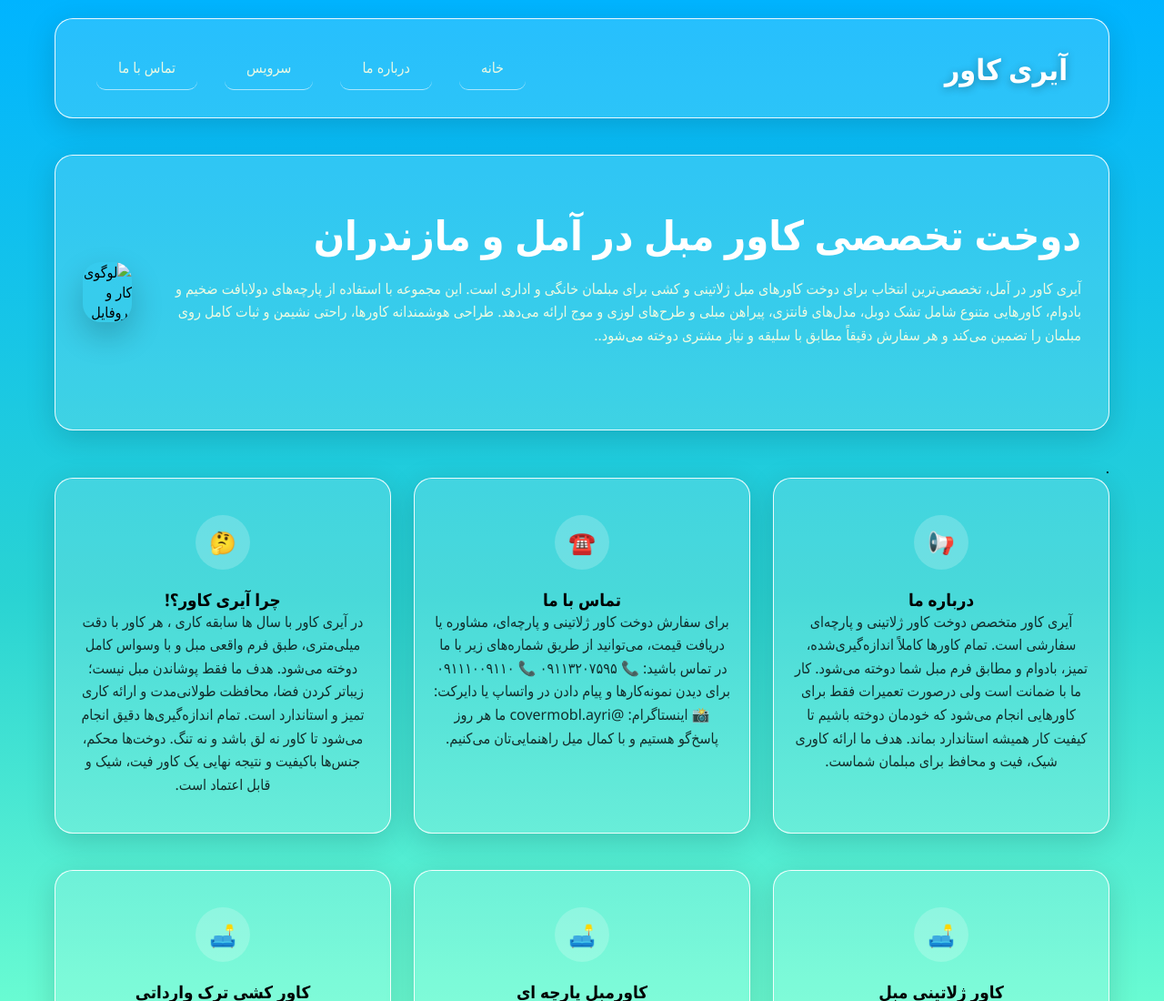
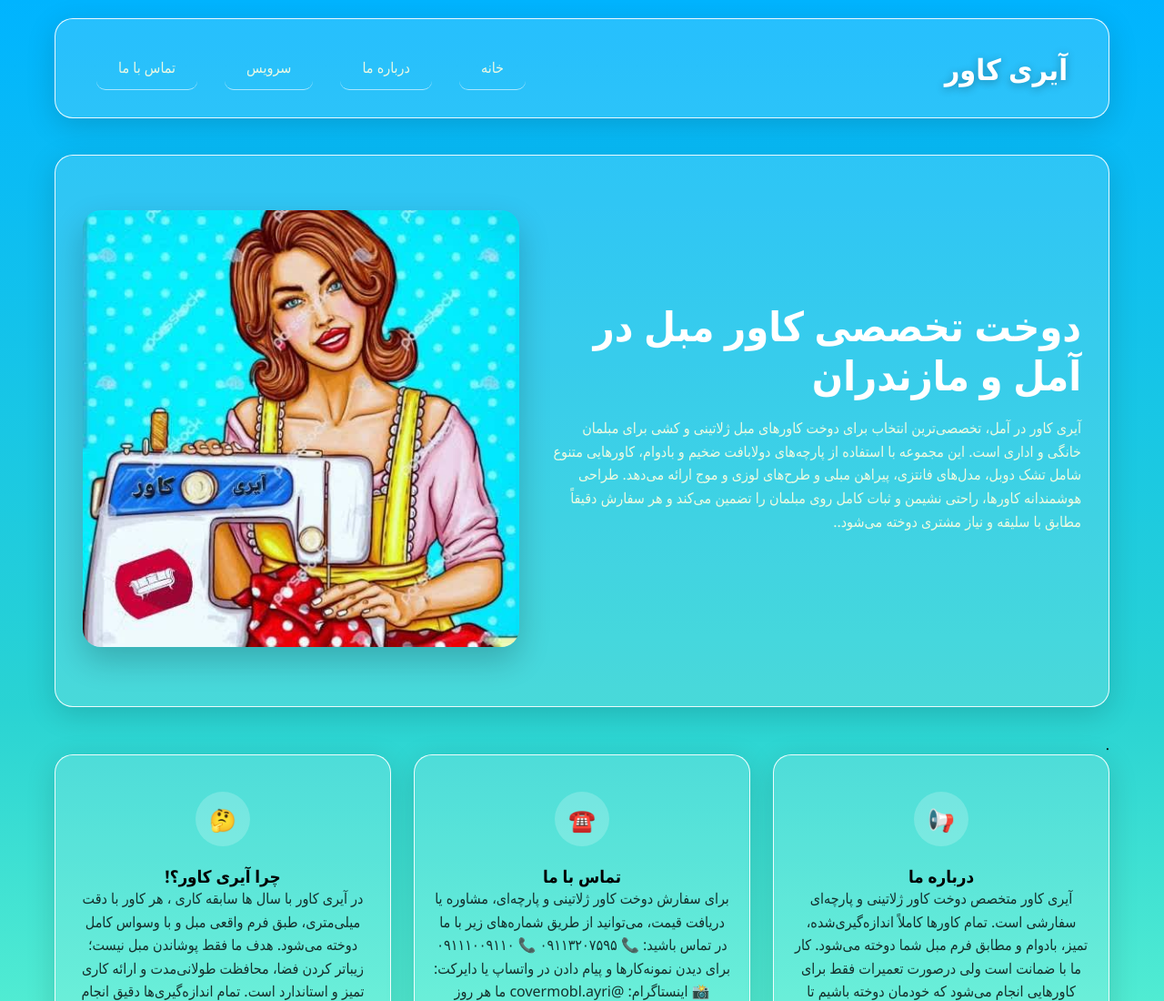
Before and after one commit to ayriaalayybakhsh-stack/Ayri-cover-, a plain HTML site: page index.html in a window 1280 px wide. Shown: the top 1100 px of the page at 91% size. Drawn offline with Linux system fonts and the light colour scheme.

Commit message:
Update index.html

```diff
--- a/index.html
+++ b/index.html
@@ -41,7 +41,7 @@
             </div>
             <div class="hero-image">
               <img
-                src="./img/photo22660242068.jpg" alt="لوگوی کار و پروفایل "
+                src="photo22660242068.jpg" alt="لوگوی کار و پروفایل "
               />
             </div>
           </section>
```
